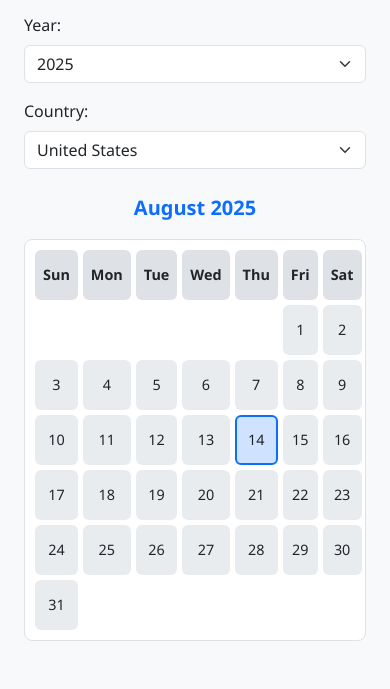
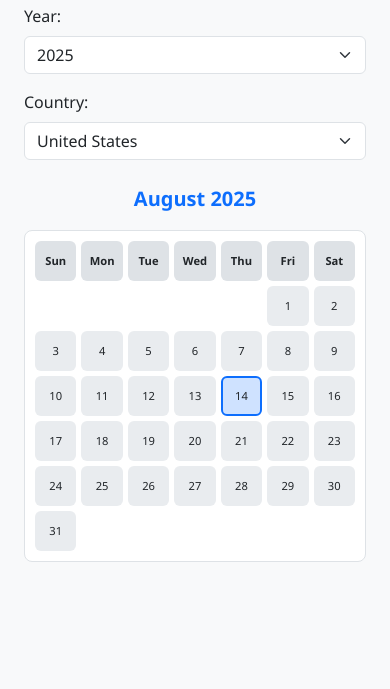
Before and after one commit to ankitkp5/Calender, a plain HTML site: page index.html in a window 390 px wide. Shown: the part 179-868 px from the top of the page. After the commit the page ends 844 px from the top, so only its background shows below. Drawn offline with nearby package versions, Linux system fonts and the light colour scheme; no server answers.

Commit message:
Update cal.css

```diff
--- a/cal.css
+++ b/cal.css
@@ -66,3 +66,74 @@ h1 {
     min-height: 50px;
   }
 }
+
+
+/* Default desktop/tablet layout */
+#calendar {
+  display: grid;
+  grid-template-columns: repeat(7, 1fr);
+  gap: 5px;
+  padding: 10px;
+  background-color: #ffffff;
+  border-radius: 8px;
+  border: 1px solid #dee2e6;
+}
+
+/* Calendar day cell */
+.day {
+  padding: 10px;
+  background: #e9ecef;
+  border-radius: 6px;
+  text-align: center;
+  font-size: 0.9rem;
+  min-height: 60px;
+  display: flex;
+  flex-direction: column;
+  justify-content: center;
+  word-wrap: break-word;
+}
+
+/* Mobile adjustments */
+@media (max-width: 768px) {
+  #calendar {
+    font-size: 0.8rem;
+    grid-template-columns: repeat(7, minmax(30px, 1fr)); /* Flexible width */
+  }
+
+  .day {
+    padding: 6px;
+    min-height: 50px;
+    font-size: 0.75rem;
+  }
+
+  /* When holiday names are long, keep them readable */
+  .day.holiday span {
+    font-size: 0.65rem;
+    display: block;
+    margin-top: 2px;
+    word-break: break-word;
+  }
+
+  /* Form controls stack vertically for mobile */
+  .row.g-3 > div {
+    flex: 0 0 100%;
+    max-width: 100%;
+  }
+}
+
+/* Extra small devices */
+@media (max-width: 480px) {
+  #calendar {
+    grid-template-columns: repeat(7, minmax(25px, 1fr));
+  }
+
+  .day {
+    padding: 4px;
+    min-height: 40px;
+    font-size: 0.7rem;
+  }
+
+  h1 {
+    font-size: 1.3rem;
+  }
+}
```
